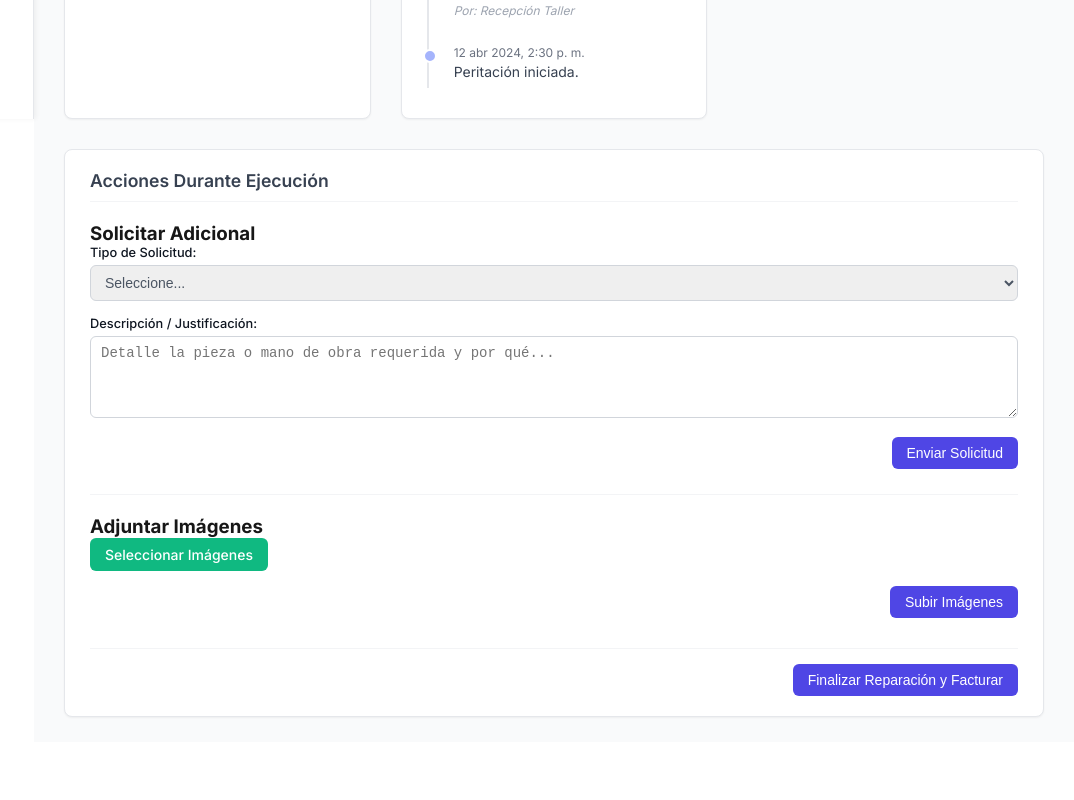
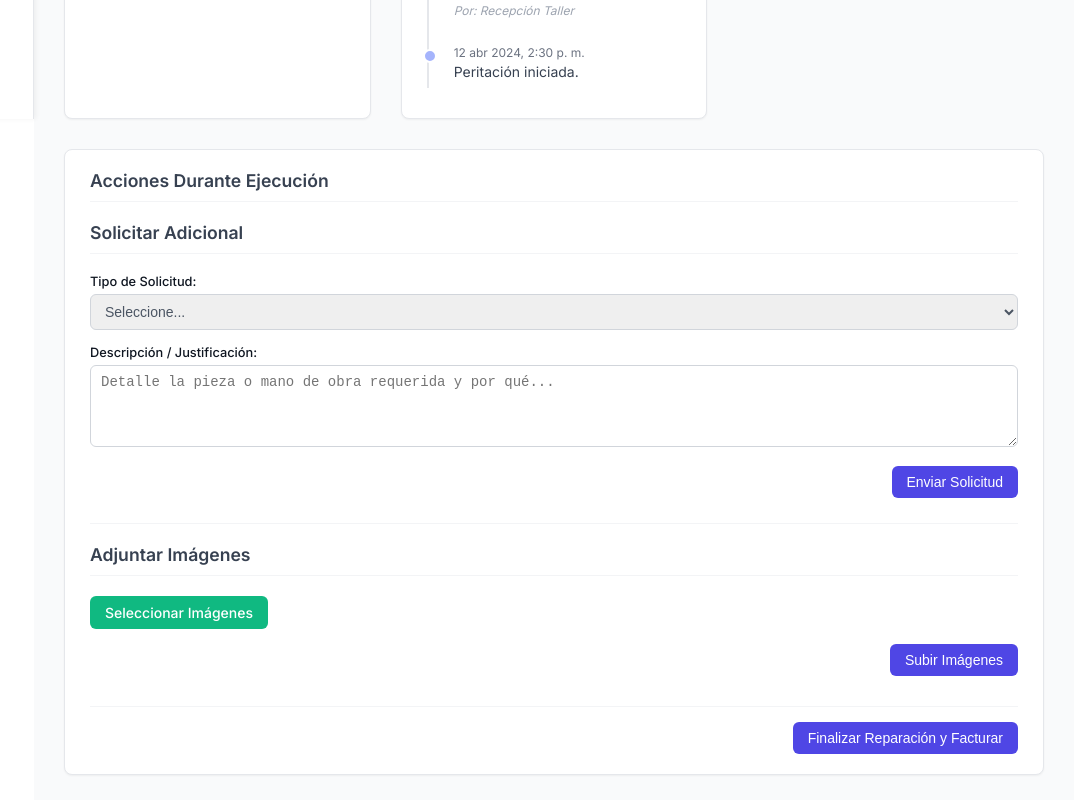
Before and after one commit to gonzalezdev09/PortalProveedores, a Next.js app: page /pages/1 in a window 1280 px wide. Shown: the part 681-1481 px from the top of the page, without its empty margins (206-1280 px from the left). Before the commit the page ends 1423 px from the top, so only its background shows below. Built offline with nearby package versions, Linux system fonts and the light colour scheme.

Commit message:
Update page.tsx

```diff
--- a/src/app/pages/[orderId]/page.tsx
+++ b/src/app/pages/[orderId]/page.tsx
@@ -146,8 +146,8 @@
        {orderDetail.status === OrderStatus.IN_PROGRESS && (
            <section className={styles.inProgressSection}>
                <h2 className={styles.sectionTitle}>Acciones Durante Ejecución</h2>
-               <form onSubmit={handleRequestSubmit} className={styles.requestForm}> <h3 className={styles.sectionSubtitle}>Solicitar Adicional</h3> <div className={styles.requestFormGroup}> <label htmlFor="requestType" className={styles.requestLabel}>Tipo de Solicitud:</label> <select id="requestType" value={requestType} onChange={handleRequestTypeChange} className={styles.requestSelect} required > <option value="" disabled>Seleccione...</option> <option value="part">Pieza Adicional</option> <option value="labor">Mano de Obra Adicional</option> </select> </div> <div className={styles.requestFormGroup}> <label htmlFor="requestDescription" className={styles.requestLabel}>Descripción / Justificación:</label> <textarea id="requestDescription" value={requestDescription} onChange={handleRequestDescriptionChange} className={styles.requestTextarea} placeholder="Detalle la pieza o mano de obra requerida y por qué..." rows={4} required /> </div> <div className={styles.buttonContainer}> <button type="submit" className={`${styles.actionButtonBase} ${styles.primaryButton}`}> Enviar Solicitud </button> </div> </form>
-               <div className={styles.attachmentSection}> <h3 className={styles.sectionSubtitle}>Adjuntar Imágenes</h3> <div className={styles.receptionFormGroup}> <label htmlFor="imageUpload" className={styles.fileInputLabel}> Seleccionar Imágenes </label> <input type="file" id="imageUpload" multiple accept="image/*" onChange={handleFileChange} className={styles.fileInput} /> {selectedFiles && selectedFiles.length > 0 && ( <span className={styles.fileName}> {selectedFiles.length} archivo(s) seleccionado(s): {Array.from(selectedFiles).map(f => f.name).join(', ')} </span> )} </div> <div className={styles.buttonContainer} style={{marginTop: '5px'}}> <button onClick={handleUploadImages} className={`${styles.actionButtonBase} ${styles.primaryButton}`} disabled={!selectedFiles || selectedFiles.length === 0 || isUploading} > {isUploading ? 'Subiendo...' : 'Subir Imágenes'} </button> </div> </div>
+               <form onSubmit={handleRequestSubmit} className={styles.requestForm}> <h3 className={styles.sectionSubTitle}>Solicitar Adicional</h3> <div className={styles.requestFormGroup}> <label htmlFor="requestType" className={styles.requestLabel}>Tipo de Solicitud:</label> <select id="requestType" value={requestType} onChange={handleRequestTypeChange} className={styles.requestSelect} required > <option value="" disabled>Seleccione...</option> <option value="part">Pieza Adicional</option> <option value="labor">Mano de Obra Adicional</option> </select> </div> <div className={styles.requestFormGroup}> <label htmlFor="requestDescription" className={styles.requestLabel}>Descripción / Justificación:</label> <textarea id="requestDescription" value={requestDescription} onChange={handleRequestDescriptionChange} className={styles.requestTextarea} placeholder="Detalle la pieza o mano de obra requerida y por qué..." rows={4} required /> </div> <div className={styles.buttonContainer}> <button type="submit" className={`${styles.actionButtonBase} ${styles.primaryButton}`}> Enviar Solicitud </button> </div> </form>
+               <div className={styles.attachmentSection}> <h3 className={styles.sectionSubTitle}>Adjuntar Imágenes</h3> <div className={styles.receptionFormGroup}> <label htmlFor="imageUpload" className={styles.fileInputLabel}> Seleccionar Imágenes </label> <input type="file" id="imageUpload" multiple accept="image/*" onChange={handleFileChange} className={styles.fileInput} /> {selectedFiles && selectedFiles.length > 0 && ( <span className={styles.fileName}> {selectedFiles.length} archivo(s) seleccionado(s): {Array.from(selectedFiles).map(f => f.name).join(', ')} </span> )} </div> <div className={styles.buttonContainer} style={{marginTop: '5px'}}> <button onClick={handleUploadImages} className={`${styles.actionButtonBase} ${styles.primaryButton}`} disabled={!selectedFiles || selectedFiles.length === 0 || isUploading} > {isUploading ? 'Subiendo...' : 'Subir Imágenes'} </button> </div> </div>
                <div className={styles.buttonContainer} style={{marginTop: '30px', borderTop: '1px solid #f3f4f6', paddingTop: '15px'}}> <button onClick={handleFinishAndBill} className={`${styles.actionButtonBase} ${styles.primaryButton}`}> Finalizar Reparación y Facturar </button> </div>
            </section>
        )}
@@ -157,9 +157,9 @@
            <section className={styles.billingSection}>
                 <h2 className={styles.sectionTitle}>Facturación</h2>
                 {!orderDetail.invoiceUrl ? (
-                    <div> <h3 className={styles.sectionSubtitle}>Cargar Factura</h3> <div className={styles.receptionFormGroup}> <label htmlFor="invoiceUpload" className={styles.fileInputLabel}> Seleccionar Factura (.pdf, .xml, .jpg) </label> <input type="file" id="invoiceUpload" accept=".pdf,.xml,.jpg,.jpeg,.png" onChange={handleInvoiceFileChange} className={styles.fileInput} /> {selectedInvoiceFile && ( <span className={styles.fileName}> Archivo: {selectedInvoiceFile.name} </span> )} </div> <div className={styles.buttonContainer}> <button onClick={handleUploadInvoice} className={`${styles.actionButtonBase} ${styles.primaryButton}`} disabled={!selectedInvoiceFile || isUploadingInvoice} > {isUploadingInvoice ? 'Subiendo...' : 'Subir Factura'} </button> </div> </div>
+                    <div> <h3 className={styles.sectionSubTitle}>Cargar Factura</h3> <div className={styles.receptionFormGroup}> <label htmlFor="invoiceUpload" className={styles.fileInputLabel}> Seleccionar Factura (.pdf, .xml, .jpg) </label> <input type="file" id="invoiceUpload" accept=".pdf,.xml,.jpg,.jpeg,.png" onChange={handleInvoiceFileChange} className={styles.fileInput} /> {selectedInvoiceFile && ( <span className={styles.fileName}> Archivo: {selectedInvoiceFile.name} </span> )} </div> <div className={styles.buttonContainer}> <button onClick={handleUploadInvoice} className={`${styles.actionButtonBase} ${styles.primaryButton}`} disabled={!selectedInvoiceFile || isUploadingInvoice} > {isUploadingInvoice ? 'Subiendo...' : 'Subir Factura'} </button> </div> </div>
                 ) : (
-                    <div> <h3 className={styles.sectionSubtitle}>Información de Factura</h3> <div className={styles.invoiceInfo}> <span className={styles.invoiceLink}> Factura Cargada: <a href={orderDetail.invoiceUrl} target="_blank" rel="noopener noreferrer">Ver Factura</a> </span> <div> <span className={styles.paymentStatusLabel}>Estado Pago:</span> <span className={`${styles.paymentStatusBadge} ${getPaymentStatusBadgeClass(orderDetail.invoicePaymentStatus)}`}> {orderDetail.invoicePaymentStatus || 'N/D'} </span> </div> </div> {orderDetail.invoicePaymentStatus === InvoicePaymentStatus.PENDING_PAYMENT && ( <div className={styles.buttonContainer} style={{marginTop: '20px'}}> <button onClick={handleMarkAsPaid} className={`${styles.actionButtonBase} ${styles.secondaryButton}`} title="Esta acción normalmente la realiza administración" > Marcar como Pagada (Sim) </button> </div> )} </div>
+                    <div> <h3 className={styles.sectionSubTitle}>Información de Factura</h3> <div className={styles.invoiceInfo}> <span className={styles.invoiceLink}> Factura Cargada: <a href={orderDetail.invoiceUrl} target="_blank" rel="noopener noreferrer">Ver Factura</a> </span> <div> <span className={styles.paymentStatusLabel}>Estado Pago:</span> <span className={`${styles.paymentStatusBadge} ${getPaymentStatusBadgeClass(orderDetail.invoicePaymentStatus)}`}> {orderDetail.invoicePaymentStatus || 'N/D'} </span> </div> </div> {orderDetail.invoicePaymentStatus === InvoicePaymentStatus.PENDING_PAYMENT && ( <div className={styles.buttonContainer} style={{marginTop: '20px'}}> <button onClick={handleMarkAsPaid} className={`${styles.actionButtonBase} ${styles.secondaryButton}`} title="Esta acción normalmente la realiza administración" > Marcar como Pagada (Sim) </button> </div> )} </div>
                 )}
            </section>
        )}
```
